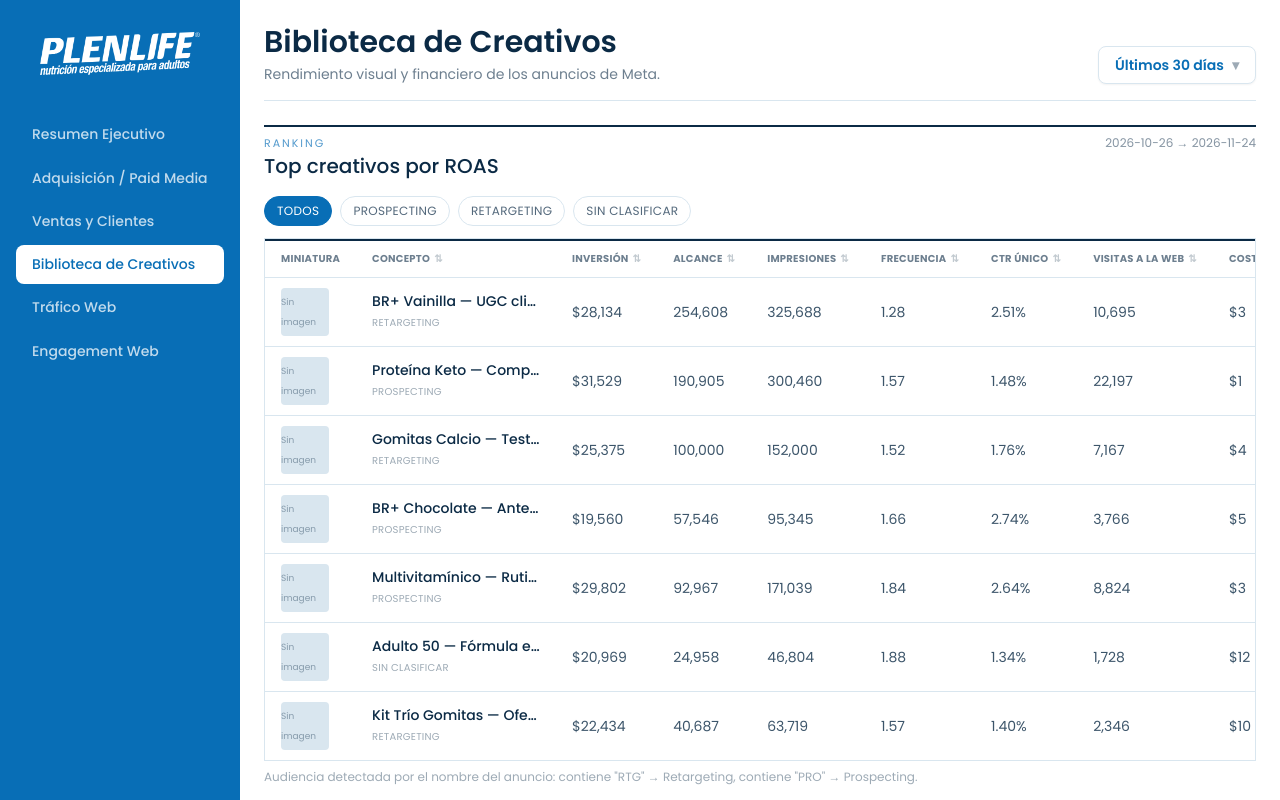
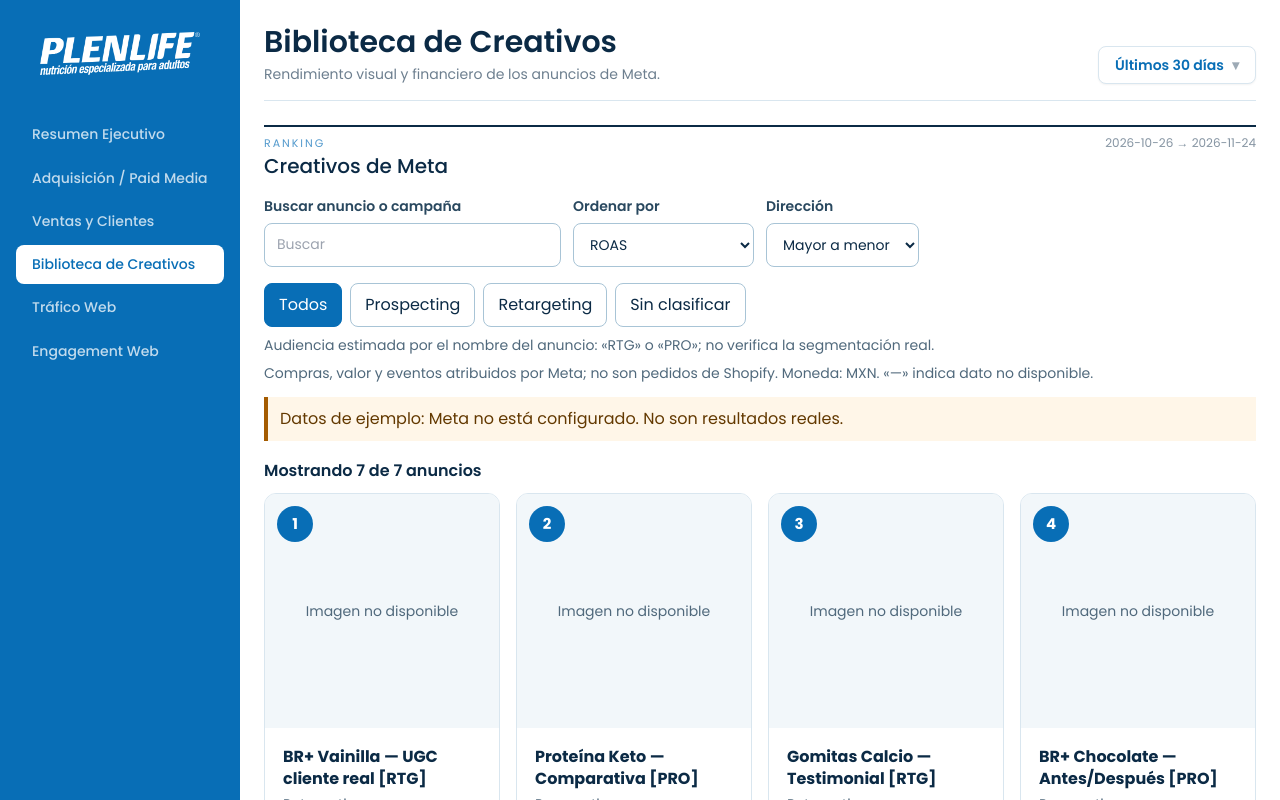
Before and after one commit to MaferVictoria/DASHBOARD_PLENLIFE, a Next.js app: page /creativos in a window 1280 px wide. Shown: the top 800 px of the page. Built offline with nearby package versions, Linux system fonts and the light colour scheme.

Commit message:
Update CreativosShell.js

```diff
--- a/components/CreativosShell.js
+++ b/components/CreativosShell.js
@@ -1,114 +1,89 @@
 'use client';
 
-import { useEffect, useState, useMemo } from 'react';
+import { useEffect, useState } from 'react';
 import { useDateRange } from './DateRangeProvider';
 import DateRangeSelector from './DateRangeSelector';
-import CreativeRankingTable from './CreativeRankingTable';
+import CreativeCards from './CreativeCards';
 import SectionHeader from './SectionHeader';
 import ErrorBanner from './ErrorBanner';
 import { fetchJSON } from '@/lib/fetchJSON';
 
-// Derives audience from ad naming convention: "RTG" = Retargeting,
-// "PRO" = Prospecting. Case-insensitive substring match against the ad name
-// — if your naming convention changes, this is the only place to update.
-function classifyAudience(adName) {
-  if (!adName) return 'Sin clasificar';
-  const upper = adName.toUpperCase();
-  if (upper.includes('RTG')) return 'Retargeting';
-  if (upper.includes('PRO')) return 'Prospecting';
-  return 'Sin clasificar';
-}
-
 const AUDIENCE_FILTERS = [
-  { id: 'all', label: 'Todos' },
-  { id: 'Prospecting', label: 'Prospecting' },
-  { id: 'Retargeting', label: 'Retargeting' },
-  { id: 'Sin clasificar', label: 'Sin clasificar' },
+  { id: 'all', label: 'Todos' }, { id: 'Prospecting', label: 'Prospecting' },
+  { id: 'Retargeting', label: 'Retargeting' }, { id: 'Sin clasificar', label: 'Sin clasificar' },
 ];
-
+const SORT_OPTIONS = [
+  ['roas','ROAS'], ['adName','Nombre'], ['spend','Inversión'], ['reach','Alcance'],
+  ['uniqueCtr','CTR único'], ['landingPageViews','Visitas a la página'], ['addToCart','Añadidos al carrito'],
+  ['cartValue','Valor carrito'], ['initiateCheckout','Inicios de checkout'], ['purchases','Compras'],
+  ['purchaseValue','Valor de compra'], ['impressions','Impresiones'], ['frequency','Frecuencia'],
+  ['costPerVisit','Costo por visita'], ['cpa','Costo por compra'],
+];
 export default function CreativosShell() {
   const { range } = useDateRange();
   const [loading, setLoading] = useState(true);
-  const [creatives, setCreatives] = useState([]);
+  const [result, setResult] = useState({ creatives: [], total: 0, page: 1, pages: 1, pageSize: 20 });
   const [errors, setErrors] = useState({ meta: null });
-  const [audienceFilter, setAudienceFilter] = useState('all');
+  const [audience, setAudience] = useState('all');
+  const [sort, setSort] = useState('roas');
+  const [direction, setDirection] = useState('desc');
+  const [search, setSearch] = useState('');
+  const [query, setQuery] = useState('');
+  const [page, setPage] = useState(1);
 
+  useEffect(() => { const timer = setTimeout(() => { setPage(1); setQuery(search); }, 350); return () => clearTimeout(timer); }, [search]);
+  useEffect(() => { setPage(1); }, [range.start, range.end]);
   useEffect(() => {
     let cancelled = false;
     setLoading(true);
-
-    fetchJSON(`/api/meta/creatives?start=${range.start}&end=${range.end}`)
+    const params = new URLSearchParams({ start: range.start, end: range.end, audience, sort, direction, page: String(page), q: query });
+    fetchJSON(`/api/meta/creatives?${params}`)
       .then((res) => {
         if (cancelled) return;
-        if (res.error) {
-          setErrors({ meta: res.error });
-          setCreatives([]);
-        } else {
-          setErrors({ meta: null });
-          setCreatives(res.creatives || []);
-        }
+        if (res.error) { setErrors({ meta: res.error }); setResult({ creatives: [], total: 0, page: 1, pages: 1, pageSize: 20 }); }
+        else { setErrors({ meta: null }); setResult(res); }
       })
-      .finally(() => {
-        if (!cancelled) setLoading(false);
-      });
-
-    return () => {
-      cancelled = true;
-    };
-  }, [range.start, range.end]);
-
-  const classified = useMemo(
-    () => creatives.map((c) => ({ ...c, audience: classifyAudience(c.adName) })),
-    [creatives]
-  );
-
-  const filtered =
-    audienceFilter === 'all' ? classified : classified.filter((c) => c.audience === audienceFilter);
+      .finally(() => { if (!cancelled) setLoading(false); });
+    return () => { cancelled = true; };
+  }, [range.start, range.end, audience, sort, direction, page, query]);
 
   return (
     <div className="mx-auto max-w-6xl px-4 pb-24 pt-6 sm:px-6">
       <header className="mb-6 border-b border-line pb-4">
         <div className="flex flex-wrap items-end justify-between gap-4">
-          <div>
-            <h1 className="font-display text-2xl font-semibold text-ink sm:text-3xl">Biblioteca de Creativos</h1>
-            <p className="mt-1 text-sm text-ink/60">Rendimiento visual y financiero de los anuncios de Meta.</p>
-          </div>
+          <div><h1 className="font-display text-2xl font-semibold text-ink sm:text-3xl">Biblioteca de Creativos</h1>
+            <p className="mt-1 text-sm text-ink/60">Rendimiento visual y financiero de los anuncios de Meta.</p></div>
           <DateRangeSelector />
         </div>
       </header>
-
-      <main className={loading ? 'opacity-50 transition-opacity' : 'transition-opacity'}>
+      <main>
         <ErrorBanner errors={errors} />
-
-        <SectionHeader
-          eyebrow="Ranking"
-          title="Top creativos por ROAS"
-          note={`${range.start} → ${range.end}`}
-        />
-
-        <div className="mb-3 flex flex-wrap gap-2">
-          {AUDIENCE_FILTERS.map((f) => (
-            <button
-              key={f.id}
-              onClick={() => setAudienceFilter(f.id)}
-              className={[
-                'rounded-full border px-3 py-1.5 font-body text-xs uppercase tracking-wide transition-colors',
-                audienceFilter === f.id
-                  ? 'border-brand bg-brand text-white'
-                  : 'border-line bg-panel text-ink/70 hover:border-brand/50',
-              ].join(' ')}
-            >
-              {f.label}
-            </button>
-          ))}
+        <SectionHeader eyebrow="Ranking" title="Creativos de Meta" note={`${range.start} → ${range.end}`} />
+        <div className="creative-toolbar">
+          <label>Buscar anuncio o campaña<input type="search" value={search} maxLength={100} onChange={(e) => setSearch(e.target.value)} placeholder="Buscar" /></label>
+          <label>Ordenar por<select value={sort} onChange={(e) => { setSort(e.target.value); setPage(1); }}>
+            {SORT_OPTIONS.map(([value, label]) => <option key={value} value={value}>{label}</option>)}
+          </select></label>
+          <label>Dirección<select value={direction} onChange={(e) => { setDirection(e.target.value); setPage(1); }}>
+            <option value="desc">Mayor a menor</option><option value="asc">Menor a mayor</option>
+          </select></label>
         </div>
-
-        <CreativeRankingTable creatives={filtered} />
-
-        <p className="mt-2 font-body text-xs text-ink/40">
-          Audiencia detectada por el nombre del anuncio: contiene &quot;RTG&quot; → Retargeting, contiene
-          &quot;PRO&quot; → Prospecting.
-        </p>
+        <div className="creative-filters" role="group" aria-label="Filtrar por audiencia">
+          {AUDIENCE_FILTERS.map((f) => <button type="button" key={f.id} aria-pressed={audience === f.id}
+            onClick={() => { setAudience(f.id); setPage(1); }}>{f.label}</button>)}
+        </div>
+        <p className="creative-note">Audiencia estimada por el nombre del anuncio: «RTG» o «PRO»; no verifica la segmentación real.</p>
+        <p className="creative-note">Compras, valor y eventos atribuidos por Meta; no son pedidos de Shopify. Moneda: MXN. «—» indica dato no disponible.</p>
+        {result.source === 'demo' && <p className="creative-demo" role="status">Datos de ejemplo: Meta no está configurado. No son resultados reales.</p>}
+        {loading ? <p className="creative-status" role="status">Cargando anuncios…</p> : !errors.meta && <>
+          <p className="creative-status" aria-live="polite">Mostrando {result.creatives.length} de {result.total} anuncios</p>
+          <CreativeCards creatives={result.creatives} page={result.page} pageSize={result.pageSize} />
+          {result.pages > 1 && <nav className="creative-pagination" aria-label="Páginas de anuncios">
+            <button type="button" disabled={result.page <= 1} onClick={() => setPage(result.page - 1)}>Anterior</button>
+            <span>Página {result.page} de {result.pages}</span>
+            <button type="button" disabled={result.page >= result.pages} onClick={() => setPage(result.page + 1)}>Siguiente</button>
+          </nav>}
+        </>}
       </main>
     </div>
   );
```
